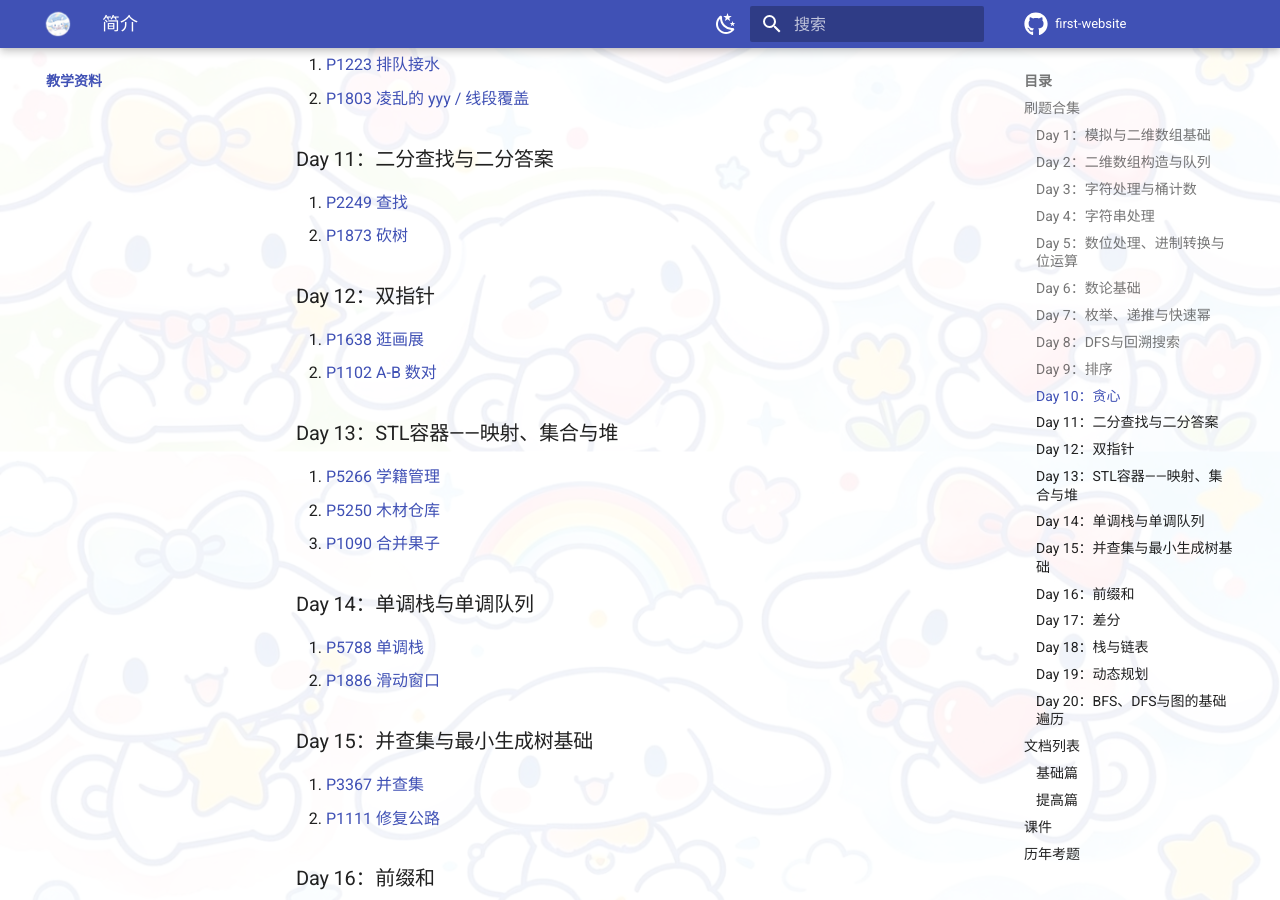
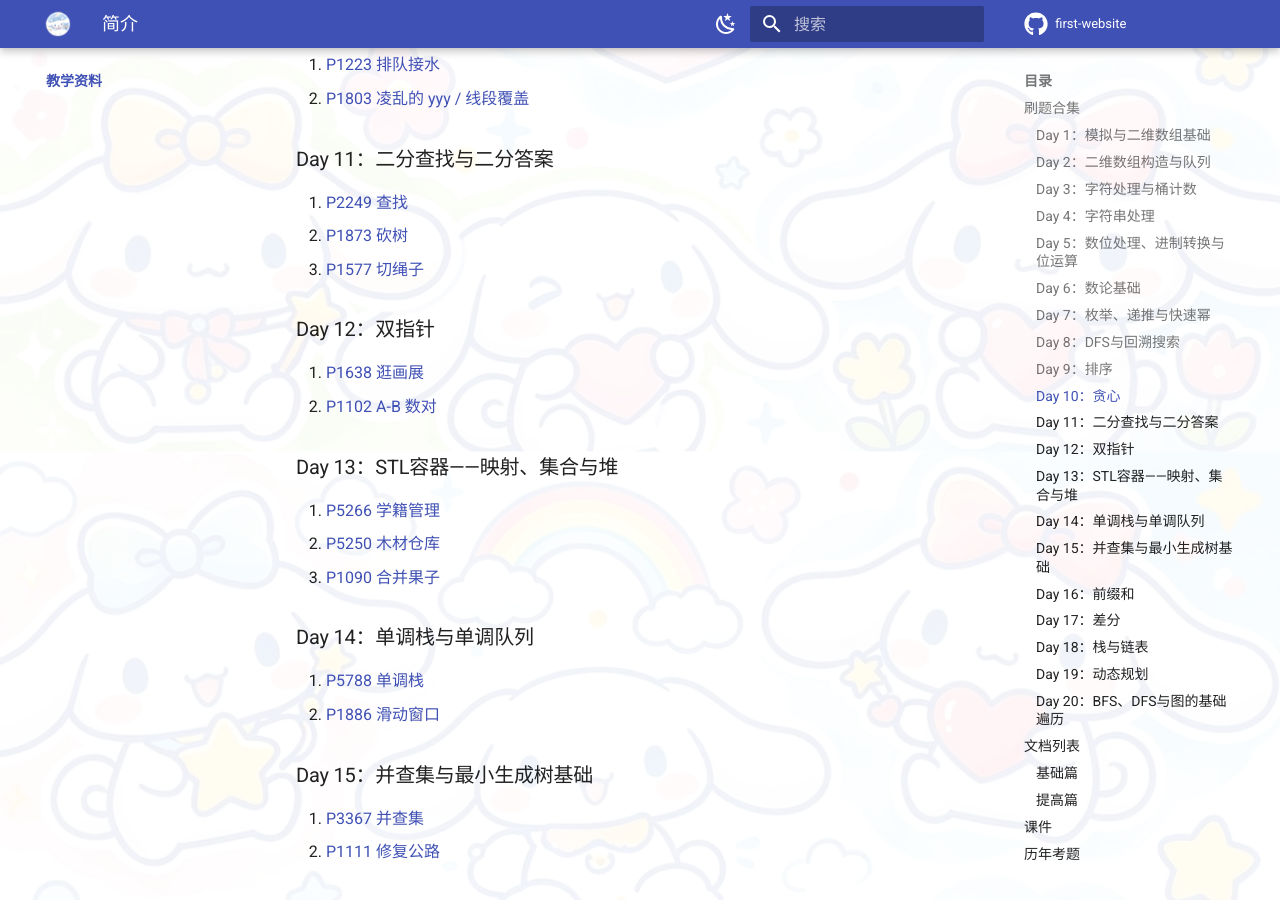
Before and after one commit to Ryan1702/first-website, an MkDocs documentation site: the page built from docs/teaching/index.md, in a window 1280 px wide and 900 px high, scrolled down 1806 px. Built offline with MkDocs 1.6.1 and Material for MkDocs 9.7.7, drawn with Linux system fonts in a browser that asks for light colours; comment, search, counter and statistics services are not loaded.

Commit message:
刷题合集二分部分增加浮点二分题

```diff
--- a/docs/teaching/index.md
+++ b/docs/teaching/index.md
@@ -66,6 +66,7 @@
 
 1. [P2249 查找](https://www.luogu.com.cn/problem/P2249)
 2. [P1873 砍树](https://www.luogu.com.cn/problem/P1873)
+3. [P1577 切绳子](https://www.luogu.com.cn/problem/P1577)
 
 ### Day 12：双指针
 
```
